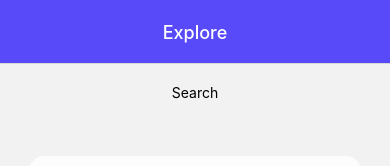
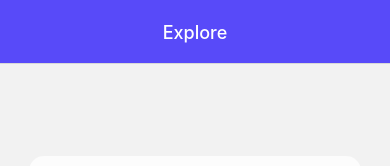
Before and after one commit to idunnowth/aVeryVeryLongNameWithSomeNumbersAtTheBack, a React Native app: screen /Explore in a window 390 px wide. Shown: the top 166 px of the page. Built offline with nearby package versions, Linux system fonts and the light colour scheme.

Commit message:
trouble with search bar

```diff
--- a/Components/Profile/MainProfile.js
+++ b/Components/Profile/MainProfile.js
@@ -1,5 +1,5 @@
 import { StatusBar } from "expo-status-bar";
-import { StyleSheet, Text, View, Image, TouchableOpacity } from "react-native";
+import { StyleSheet, Text, View, Image, TouchableOpacity, TextInput } from "react-native";
 import { createBottomTabNavigator } from "@react-navigation/bottom-tabs";
 import { useState } from "react";
 
@@ -8,6 +8,7 @@ export default function ProfileNavigator() {
 }
 
 function ProfileScreen() {
+
   const name = "John Doe";
   const tagline = "Lorem ipsum ipsum lorem lorem ipsum Lorem ipsum ipsum lorem lorem ipsum";
   const record = {
--- a/Components/Records/MainRecords.js
+++ b/Components/Records/MainRecords.js
@@ -1,5 +1,12 @@
 import { StatusBar } from "expo-status-bar";
-import { StyleSheet, Text, View, Image, TouchableOpacity } from "react-native";
+import {
+  StyleSheet,
+  Text,
+  View,
+  Image,
+  TouchableOpacity,
+  TextInput,
+} from "react-native";
 import { createBottomTabNavigator } from "@react-navigation/bottom-tabs";
 import { Fontisto } from "@expo/vector-icons";
 import { useState } from "react";
@@ -18,6 +25,7 @@ export default function RecordsNavigator() {
 // }
 
 function RecordsScreen() {
+  const [text, setText] = useState("Search");
   const name = "John Doe";
   const UpcomingActivities = [{ org: "ACRES", target: "Animals" }];
   //const UpcomingActivities = [];
@@ -30,7 +38,13 @@ function RecordsScreen() {
         <Text style={styles.welcomeText}>Hi, {name}!</Text>
       </View> */}
       <View>
-        <Text>Search</Text>
+        {/* <Text>Search</Text> */}
+        <TextInput
+          style={styles.input}
+          onChangeText={setText(text)}
+          value={text}
+          onFocus={setText("")}
+        />
       </View>
       <View style={styles.secondaryContainer}>
         {/* <Text style={styles.titleText2}>Upcoming Activities</Text> */}
--- a/Components/Search/MainSearch.js
+++ b/Components/Search/MainSearch.js
@@ -1,5 +1,5 @@
 import { StatusBar } from "expo-status-bar";
-import { StyleSheet, Text, View, TouchableOpacity, Image } from "react-native";
+import { StyleSheet, Text, View, TouchableOpacity, Image, TextInput } from "react-native";
 import { createBottomTabNavigator } from "@react-navigation/bottom-tabs";
 import { useState } from "react";
 
@@ -17,6 +17,7 @@ function SearchScreen1() {
 }
 
 function SearchScreen() {
+  const [text, onChangeText] = useState("");
   const name = "John Doe";
   const UpcomingActivities = [{ org: "ACRES", role: "Animal Caretaker" }];
   //const UpcomingActivities = [];
@@ -29,7 +30,12 @@ function SearchScreen() {
         <Text style={styles.welcomeText}>Hi, {name}!</Text>
       </View> */}
       <View>
-        <Text>Search</Text>
+        {/* <Text>Search</Text> */}
+        <TextInput
+          style={styles.input}
+          onChangeText={onChangeText}
+          value={text}
+        />
       </View>
       <View style={styles.secondaryContainer}>
         {/* <Text style={styles.titleText2}>Upcoming Activities</Text> */}
@@ -91,7 +97,6 @@ function UpcomingActivitiesCard2(props) {
     </View>
   );
 }
-
 
 const styles = StyleSheet.create({
   container: {
```
